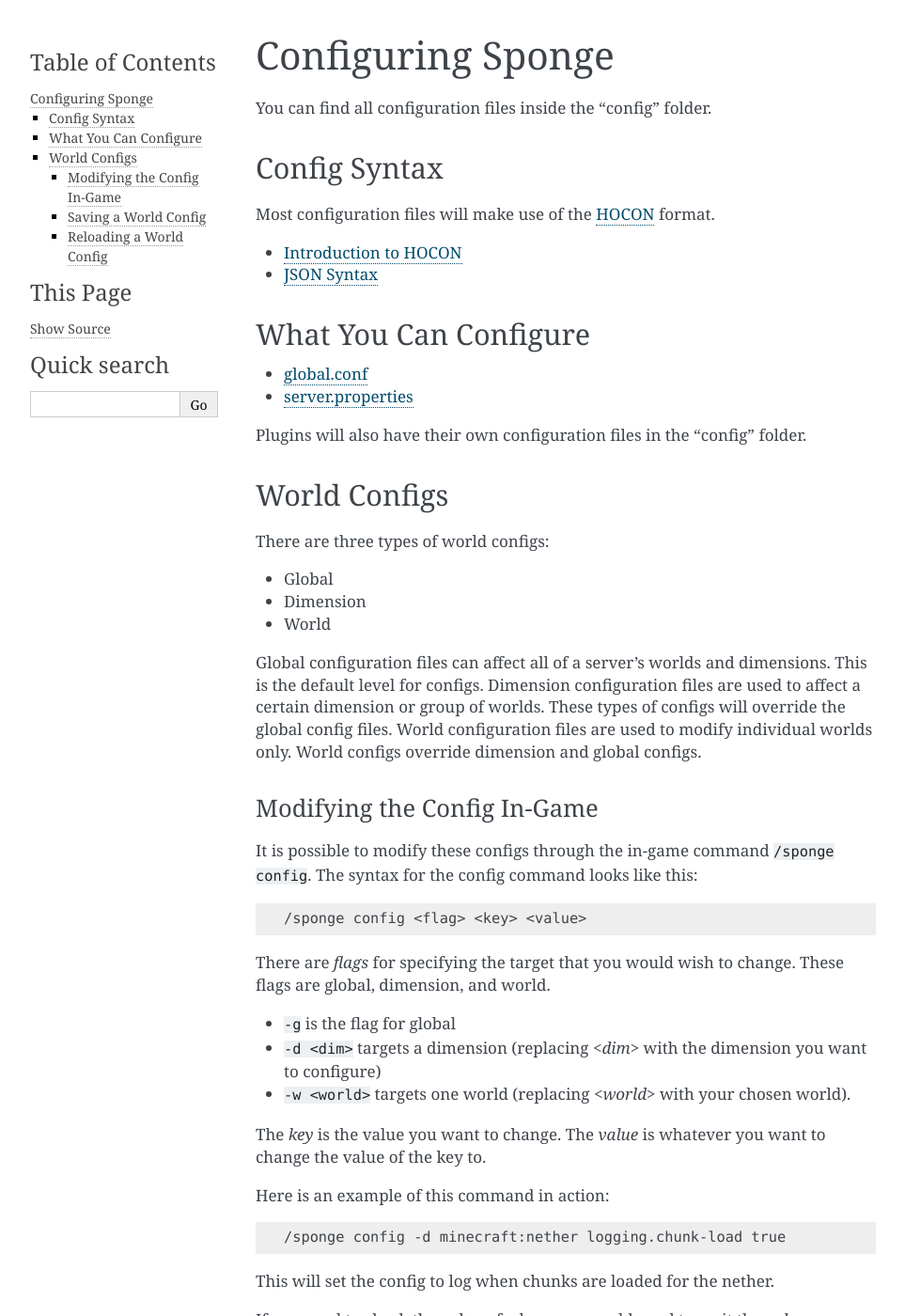
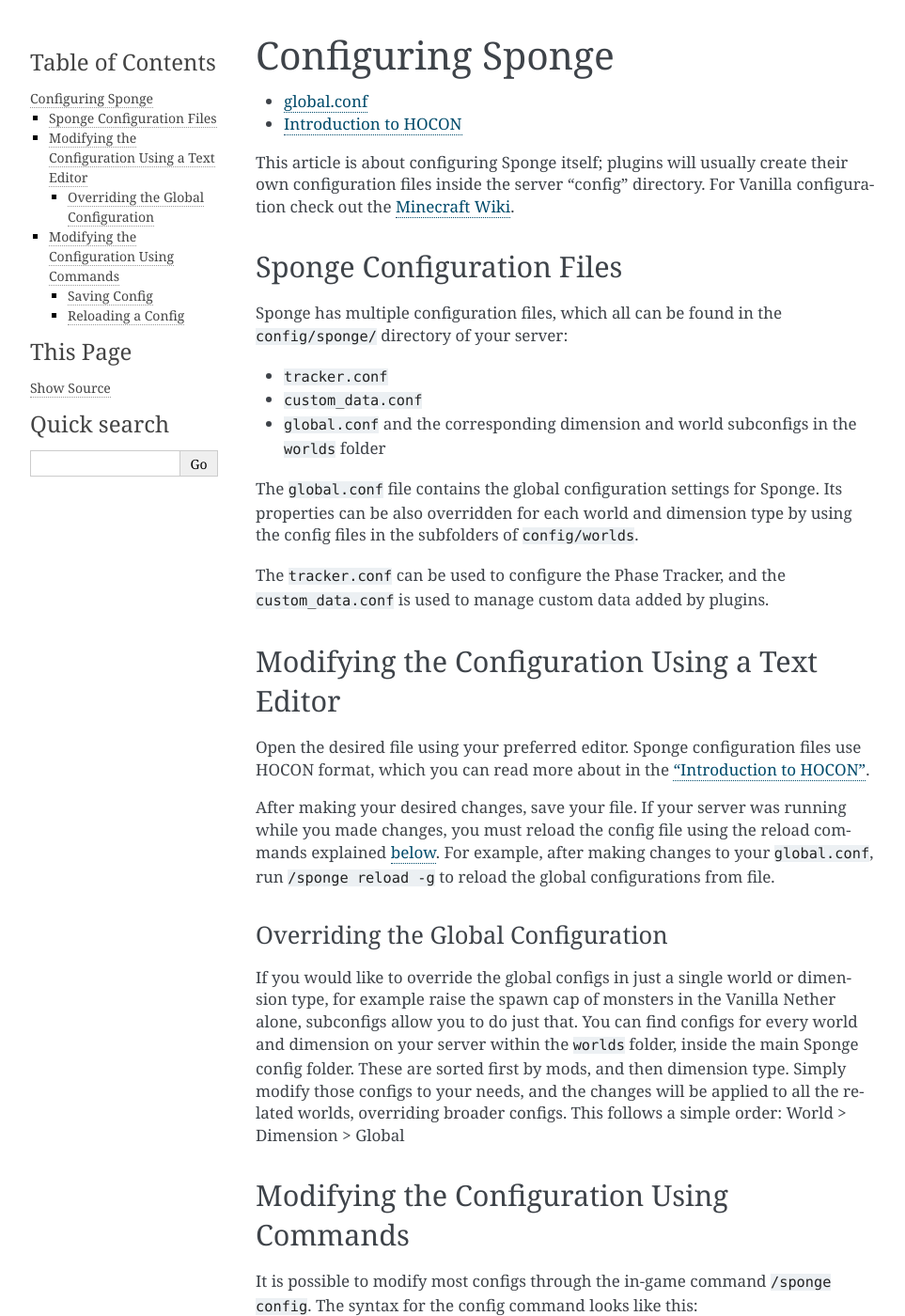
Before and after one commit to SpongePowered/SpongeDocs, a Sphinx documentation site: the page built from source/server/getting-started/configuration/index.rst, in a window 1280 px wide and 1400 px high. Shown: the whole window at 94% size, without its empty margins (148-1111 px from the left). Built offline with Sphinx 7.4.7, drawn with Linux system fonts in a browser that asks for light colours; pages that are not in the unit, such as notebooks, are missing from menus; some of the changed text lies outside the part shown.

Commit message:
Update Index
Orphaned files to be culled next.

```diff
--- a/source/server/getting-started/configuration/index.rst
+++ b/source/server/getting-started/configuration/index.rst
@@ -1,86 +1,107 @@
 ==================
 Configuring Sponge
 ==================
-
-You can find all configuration files inside the "config" folder.
-
-Config Syntax
-=============
-
-Most configuration files will make use of the :doc:`HOCON <hocon>` format.
-
-.. toctree::
-    :maxdepth: 3
-    :titlesonly:
-
-    hocon
-    json
-
-What You Can Configure
-======================
 
 .. toctree::
     :maxdepth: 3
     :titlesonly:
 
     sponge-conf
-    server-properties
+    hocon
 
-Plugins will also have their own configuration files in the "config" folder.
+.. _configuration_sponge:
 
-World Configs
-=============
+This article is about configuring Sponge itself; plugins will usually create their own configuration files inside the
+server "config" directory.
+For Vanilla configuration check out the `Minecraft Wiki <https://minecraft.gamepedia.com/Server.properties>`__.
 
-There are three types of world configs:
+Sponge Configuration Files
+==========================
 
-* Global
-* Dimension
-* World
+Sponge has multiple configuration files, which all can be found in the ``config/sponge/`` directory of your server:
 
-Global configuration files can affect all of a server's worlds and dimensions. This is the default level for configs.
-Dimension configuration files are used to affect a certain dimension or group of worlds. These types of configs will
-override the global config files. World configuration files are used to modify individual worlds only. World configs
-override dimension and global configs.
+* ``tracker.conf``
+* ``custom_data.conf``
+* ``global.conf``
+  and the corresponding dimension and world subconfigs in the ``worlds`` folder
 
-Modifying the Config In-Game
-~~~~~~~~~~~~~~~~~~~~~~~~~~~~
+The ``global.conf`` file contains the global configuration settings for Sponge. Its properties can be also overridden
+for each world and dimension type by using the config files in the subfolders of ``config/worlds``.
 
-It is possible to modify these configs through the in-game command ``/sponge config``. The syntax for the config
+The ``tracker.conf`` can be used to configure the Phase Tracker, and the ``custom_data.conf`` is used to manage custom
+data added by plugins.
+
+Modifying the Configuration Using a Text Editor
+===============================================
+
+Open the desired file using your preferred editor. Sponge configuration files use HOCON format, which you can read
+more about in the :doc:`"Introduction to HOCON" <hocon>`.
+
+After making your desired changes, save your file. If your server was running while you made changes, you must reload
+the config file using the reload commands explained :ref:`below <configuration_sponge_reload>`. For example, after
+making changes to your ``global.conf``, run ``/sponge reload -g`` to reload the global configurations from file.
+
+Overriding the Global Configuration
+~~~~~~~~~~~~~~~~~~~~~~~~~~~~~~~~~~~
+
+If you would like to override the global configs in just a single world or dimension type, for example raise the
+spawn cap of monsters in the Vanilla Nether alone, subconfigs allow you to do just that. You can find configs for
+every world and dimension on your server within the ``worlds`` folder, inside the main Sponge config folder. These
+are sorted first by mods, and then dimension type. Simply modify those configs to your needs, and the changes will
+be applied to all the related worlds, overriding broader configs.
+This follows a simple order: World > Dimension > Global
+
+Modifying the Configuration Using Commands
+==========================================
+
+It is possible to modify most configs through the in-game command ``/sponge config``. The syntax for the config
 command looks like this:
 
 .. code-block:: none
 
     /sponge config <flag> <key> <value>
 
-There are *flags* for specifying the target that you would wish to change. These flags are global, dimension, and world.
+There are the following **flags** for specifying the target that you would wish to change.
 
-* ``-g`` is the flag for global
-* ``-d <dim>`` targets a dimension (replacing *<dim>* with the dimension you want to configure)
-* ``-w <world>`` targets one world (replacing *<world>* with your chosen world).
+* ``-g`` is the flag for global (``global.conf``)
+* ``-d <dim>`` targets a dimension (``dimension.conf``)
+* ``-w <world>`` targets one world (``world.conf``)
+* ``-t`` is the flag for tracker (``tracker.conf``)
 
-The *key* is the value you want to change. The *value* is whatever you want to change the value of the key to.
+``<name>`` being a placeholder, you need replace with the name of your target, e.g. ``-d minecraft:nether``.
 
-Here is an example of this command in action:
+The **key** is the value you want to change. The **value** is whatever you want to change the value of the key to.
+For example, if you want to change ``chunk-load`` to ``true``
+in the file ``config/sponge/minecraft/nether/dimension.conf``:
+
+.. code-block:: none
+
+    sponge {
+        logging {
+            # Log when chunks are loaded
+            chunk-load=false
+        }
+    }
+
+Here is the command you should use:
 
 .. code-block:: none
 
     /sponge config -d minecraft:nether logging.chunk-load true
 
-This will set the config to log when chunks are loaded for the nether.
-
-If you need to check the value of a key, you would need to omit the *value*. Checking the value of a key such as
-``logging.chunk-load`` in the nether would be done like so:
+If you need to check the value of a key, simply omit the value.
+Checking the value of a key such as ``logging.chunk-load`` in the nether can be done like so:
 
 .. code-block:: none
 
     /sponge config -d minecraft:nether logging.chunk-load
 
-Saving a World Config
-~~~~~~~~~~~~~~~~~~~~~
+Saving Config
+~~~~~~~~~~~~~
 
-Saving a world config to the file may be desired after making modifications. This would be useful in the event of an
-unexpected server crash. This would be done by using the ``/sponge save`` command on the sponge server. The syntax for
-this command is similar to the config command:
+Saving a world config to the file may be desired after making modifications. This can be useful in the event of an
+unexpected server crash. This is done by using the ``/sponge save`` command on the server. The syntax for this
+command is similar to the config command:
 
 .. code-block:: none
 
@@ -92,11 +113,13 @@
 
     /sponge save -g
 
-Reloading a World Config
-~~~~~~~~~~~~~~~~~~~~~~~~
+.. _configuration_sponge_reload:
 
-Sometimes it may be desired that a world config is reloaded while the server is still running. This would be useful if
-you have made changes to the local config file and would like to reload it for use on the live server. This is made
+Reloading a Config
+~~~~~~~~~~~~~~~~~~
+
+Sometimes you need to reload a world config while the server is still running. This is useful when you have
+made changes to the local config file, and want to reload it for use on the live server. This is made
 possible by the command ``/sponge reload``. The syntax for the command is as follows:
 
 .. code-block:: none
```
